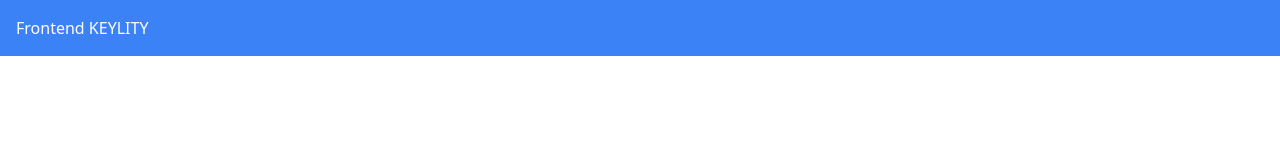
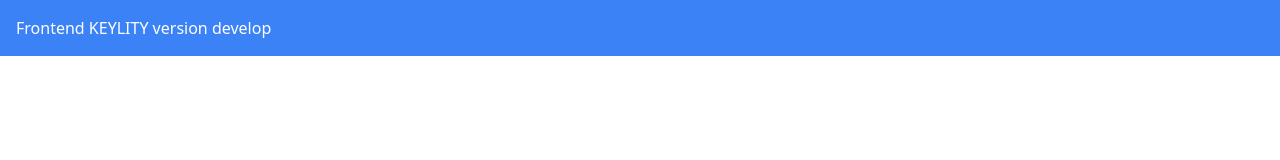
Before and after one commit to toureSan/keylity-webapp, a Nuxt app: page / in a window 1280 px wide. Shown: the top 160 px of the page. Built offline with nearby package versions, Linux system fonts and the light colour scheme.

Commit message:
test: develop

```diff
--- a/app.vue
+++ b/app.vue
@@ -1,5 +1,5 @@
 <template>
   <div class="bg-blue-500 text-white p-4">
-   Frontend KEYLITY
+   Frontend KEYLITY version develop
   </div>
 </template>
```
